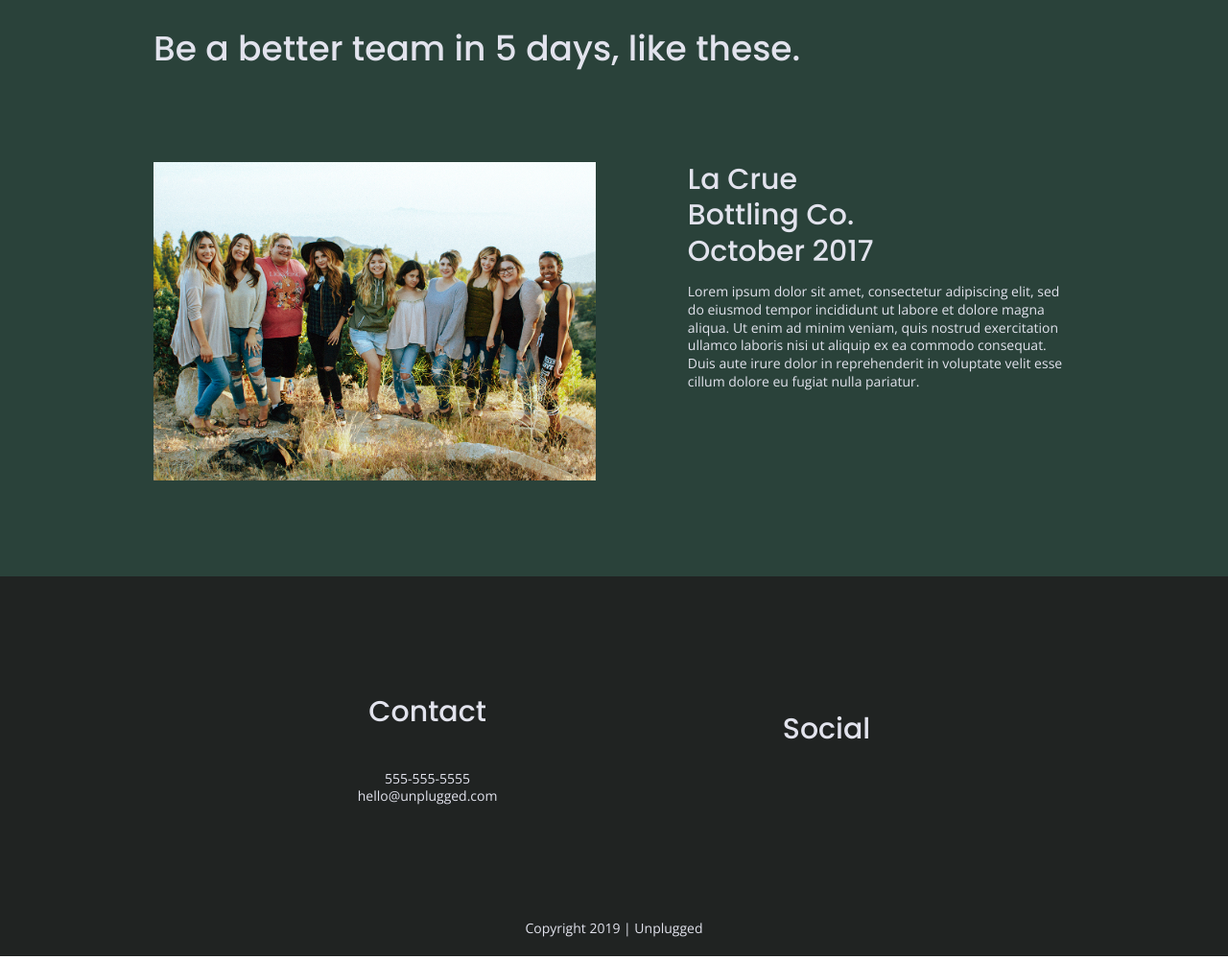
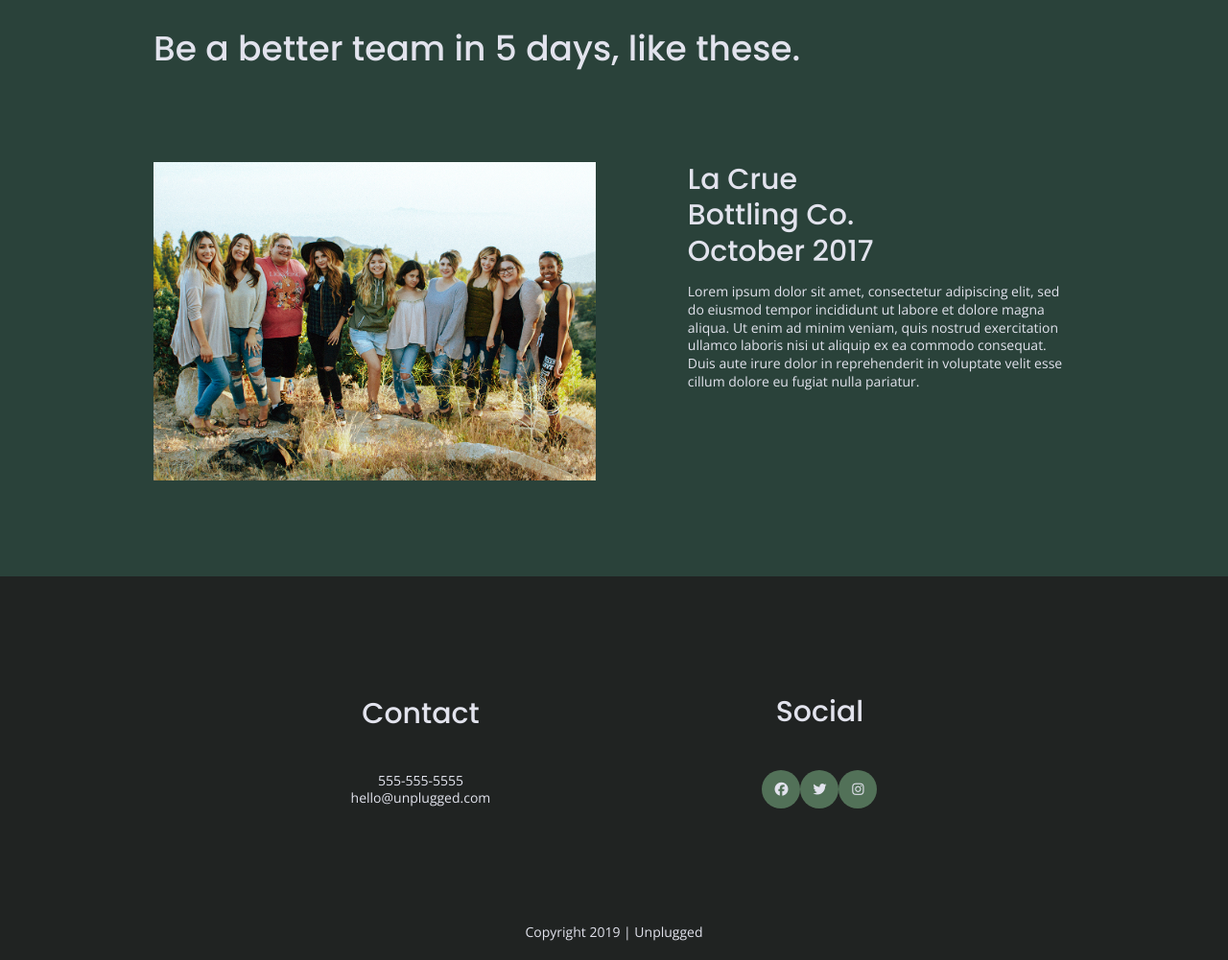
Before and after one commit to sberinger17/206-unplugged, a plain HTML site: page index.html in a window 1280 px wide. Shown: the part 1904-2905 px from the top of the page at 96% size. Drawn offline with nearby package versions, Linux system fonts and the light colour scheme.

Commit message:
icon styles added

```diff
--- a/css/main.css
+++ b/css/main.css
@@ -238,14 +238,24 @@ footer .social-icons {
 }
 
 footer .social-icons p {
+  background-color: #527158;
+  border-radius: 50%;
+  width: 40px;
+  height: 40px;
   display: flex;
   justify-content: center;
   align-items: center;
 }
 
+footer .social-icons p i {
+  font-style: 1.3125em;
+}
+
 footer .copyright {
   margin: 20px 0;
 }
+
+
 
 
 
--- a/index.html
+++ b/index.html
@@ -149,13 +149,13 @@
               <h4>Social</h4>
               <div class="social-icons">
                 <p>
-                  <a href="https://www.facebook.com/yoursite" target ="_blank"></a>
+                  <a href="https://www.facebook.com/yoursite" target ="_blank"><i class="fab fa-facebook"></i></a>
                 </p>
                 <p>
-                  <a href="https://www.twitter.com/" target ="_blank"></a>
+                  <a href="https://www.twitter.com/" target ="_blank"><i class="fab fa-twitter"></i></a>
                 </p>
                 <p>
-                  <a href="https://www.instagram.com/" target ="_blank"></a>
+                  <a href="https://www.instagram.com/" target ="_blank"><i class="fab fa-instagram"></i></a>
                 </p>
               </div>
             </div>
```
